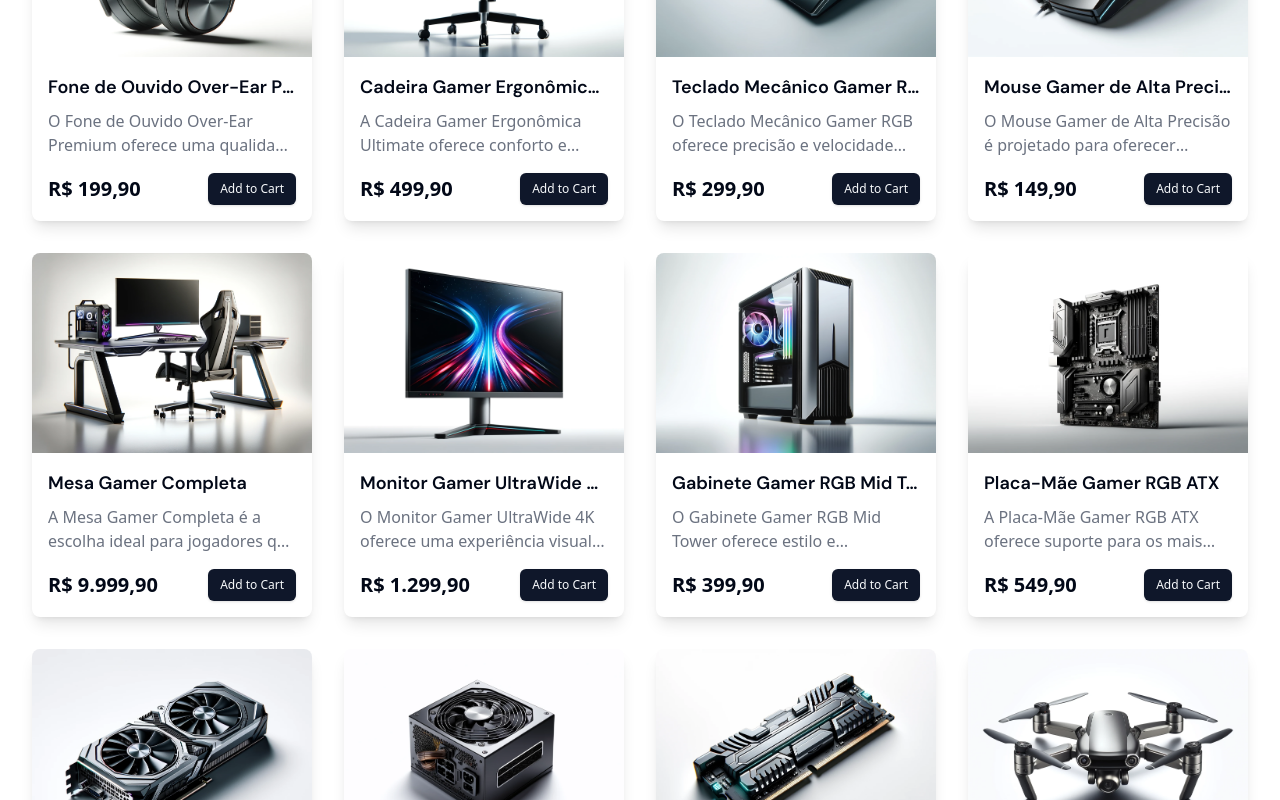
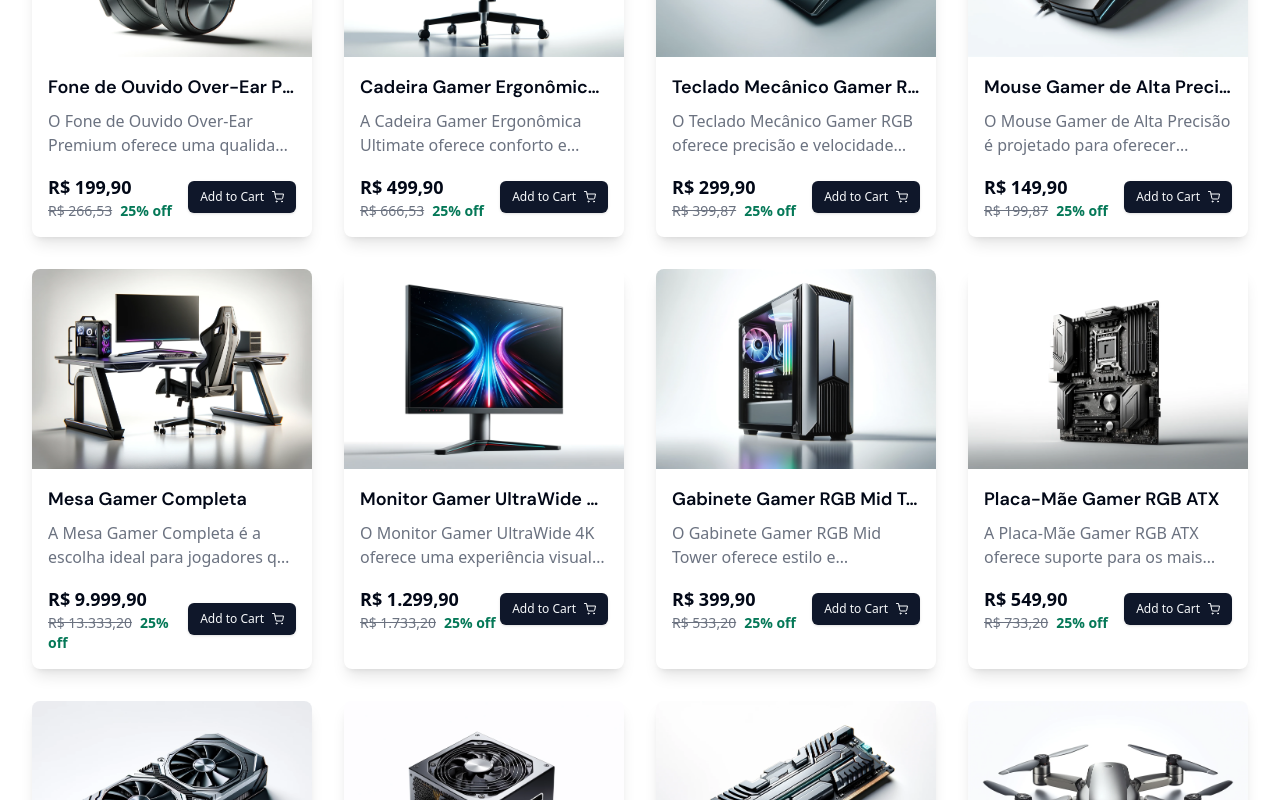
Before and after one commit to ViitorAugusto/Catalog-Uniasselvi, a Next.js app: page / in a window 1280 px wide. Shown: the part 2000-2800 px from the top of the page. Built offline with nearby package versions, Linux system fonts and the light colour scheme; data requests are answered from the project's data file.

Commit message:
feature details

```diff
--- a/package.json
+++ b/package.json
@@ -27,6 +27,7 @@
     "react": "^18",
     "react-dom": "^18",
     "react-hook-form": "^7.51.4",
+    "react-icons": "^5.2.1",
     "tailwind-merge": "^2.3.0",
     "tailwindcss-animate": "^1.0.7",
     "zod": "^3.23.8"
--- a/src/app/(home)/products/[id]/page.tsx
+++ b/src/app/(home)/products/[id]/page.tsx
@@ -10,7 +10,6 @@ interface Props {
 }
 
 const DetailsProductsPage = async ({ params }: Props) => {
-  try {
   const product = await getProductById(Number(params.id));
   return (
     <>
@@ -21,13 +20,10 @@ const DetailsProductsPage = async ({ params }: Props) => {
         price={product.price}
         img={product.image}
         images={product.images}
+
       />
     </>
   );
-  } catch (error) {
-    console.error("Error fetching product:", error);
-    return <div>Failed to load product details. Please try again later.</div>;
-  }
 };
 
 export default DetailsProductsPage;
--- a/src/app/(home)/products/_components/details-producsts.tsx
+++ b/src/app/(home)/products/_components/details-producsts.tsx
@@ -10,7 +10,9 @@ import {
   Select,
 } from "@/components/ui/select";
 import Image from "next/image";
-
+import { HeartFilledIcon } from "@radix-ui/react-icons";
+import { FaRegHeart } from "react-icons/fa";
+import { FiShoppingCart } from "react-icons/fi";
 interface DetailsProducstsProps {
   title: string;
   description: string;
@@ -28,7 +30,12 @@ export default function DetailsProducsts({
   img,
   images,
 }: DetailsProducstsProps) {
-     const placeholder = "/placeholder.svg";
+  const defaultImage = "/placeholder.svg";
+  const pixDiscount = 25; // 19% de desconto
+  const installmentDiscount = 15; // 15% de desconto
+  const originalPrice = price / (1 - pixDiscount / 100);
+  const installmentPrice = price / (1 - installmentDiscount / 100);
+
   return (
     <div className="flex flex-col min-h-screen">
       <main className="flex-1">
@@ -53,7 +60,7 @@ export default function DetailsProducsts({
                   alt="Producto"
                   className="object-cover w-full rounded-lg"
                   height={200}
-                  src={images[0] || placeholder}
+                  src={images[0] || defaultImage}
                   style={{
                     aspectRatio: "200/200",
                     objectFit: "cover",
@@ -66,7 +73,7 @@ export default function DetailsProducsts({
                   alt="Producto"
                   className="object-cover w-full rounded-lg"
                   height={200}
-                  src={images[1] || placeholder}
+                  src={images[1] || defaultImage}
                   style={{
                     aspectRatio: "200/200",
                     objectFit: "cover",
@@ -79,7 +86,7 @@ export default function DetailsProducsts({
                   alt="Producto"
                   className="object-cover w-full rounded-lg"
                   height={200}
-                  src={images[2] || placeholder}
+                  src={images[2] || defaultImage}
                   style={{
                     aspectRatio: "200/200",
                     objectFit: "cover",
@@ -102,7 +109,7 @@ export default function DetailsProducsts({
               </p>
 
               <div className="mt-8 grid gap-4">
-                <div className="grid gap-2">
+                {/* <div className="grid gap-2">
                   <Label className="text-base" htmlFor="color">
                     Color
                   </Label>
@@ -133,8 +140,8 @@ export default function DetailsProducsts({
                       Rosa
                     </Label>
                   </RadioGroup>
-                </div>
-                <div className="grid gap-2">
+                </div> */}
+                {/* <div className="grid gap-2">
                   <Label className="text-base" htmlFor="talla">
                     Talla
                   </Label>
@@ -176,10 +183,10 @@ export default function DetailsProducsts({
                       XL
                     </Label>
                   </RadioGroup>
-                </div>
+                </div> */}
                 <div className="grid gap-2">
                   <Label className="text-base" htmlFor="cantidad">
-                    Cantidad
+                    Quantidade
                   </Label>
                   <Select defaultValue="1">
                     <SelectTrigger className="w-24">
@@ -195,23 +202,46 @@ export default function DetailsProducsts({
                   </Select>
                 </div>
                 <div className="flex flex-col gap-2 lg:flex-row">
-                  <Button size="lg">Agregar al Carrito</Button>
+                  <Button size="lg">
+                    Adicionar ao carrinho <FiShoppingCart className="ml-2" />
+                  </Button>
                   <Button size="lg" variant="outline">
-                    AQUI TEM UM ICON Agregar a Favoritos
+                    Salvar como favoritos <FaRegHeart className="ml-2" />
                   </Button>
                 </div>
-                <div className="text-3xl font-bold ">
-                  {price.toLocaleString("pt-BR", {
-                    style: "currency",
-                    currency: "BRL",
-                  })}
-                  <span className="text-sm text-gray-500 dark:text-gray-400 ml-4">
-                    Em até 12x s/ juros de{" "}
-                    {(price / 12).toLocaleString("pt-BR", {
+                <div>
+                  <div className="text-3xl font-bold">
+                    {price.toLocaleString("pt-BR", {
                       style: "currency",
                       currency: "BRL",
-                    })}
-                  </span>
+                    })}{" "}
+                    <span className="line-through text-gray-500 dark:text-gray-400 text-lg">
+                      {originalPrice.toLocaleString("pt-BR", {
+                        style: "currency",
+                        currency: "BRL",
+                      })}
+                    </span>{" "}
+                    <span className="text-emerald-700 text-base">
+                      {pixDiscount}% off
+                    </span>
+                  </div>
+                  <div className="text-base text-gray-500 dark:text-gray-400">
+                    ou{" "}
+                    {installmentPrice.toLocaleString("pt-BR", {
+                      style: "currency",
+                      currency: "BRL",
+                    })}{" "}
+                    em até 12x s/ juros de{" "}
+                    <span className=" text-gray-500 dark:text-gray-400 text-lg font-bold">
+                      {(installmentPrice / 12).toLocaleString("pt-BR", {
+                        style: "currency",
+                        currency: "BRL",
+                      })}{" "}
+                    </span>
+                    <span className="text-emerald-700 text-base font-bold">
+                      {installmentDiscount}% off
+                    </span>
+                  </div>
                 </div>
               </div>
             </div>
--- a/src/components/home/catalog-info-products.tsx
+++ b/src/components/home/catalog-info-products.tsx
@@ -1,6 +1,7 @@
 import { Button } from "@/components/ui/button";
 import Image from "next/image";
 import Link from "next/link";
+import { FiShoppingCart } from "react-icons/fi";
 
 interface CatalogInfoProductsProps {
   title: string;
@@ -17,11 +18,14 @@ export const CatalogInfoProducts = ({
   title,
   id,
 }: CatalogInfoProductsProps) => {
+  const pixDiscount = 25;
+  const originalPrice = price / (1 - pixDiscount / 100);
   return (
-    <div className="bg-white dark:bg-gray-950 rounded-lg overflow-hidden shadow-lg
+    <div
+      className="bg-white dark:bg-gray-950 rounded-lg overflow-hidden shadow-lg
       transition duration-300 ease-in-out transform hover:-translate-y-1 hover:scale-105
-    ">
-      <Link href={`/products/${id}`} >
+    "
+    >
       <Image
         alt={title}
         className="w-full h-[200px] object-cover"
@@ -36,23 +40,39 @@ export const CatalogInfoProducts = ({
         quality={70}
       />
       <div className="p-4">
-          <h3 className="text-lg font-semibold font-dm_sans truncate">
+        <Link href={`/products/${id}`} >
+          <h3 className="text-lg font-semibold font-dm_sans truncate hover:underline ">
             {title}
           </h3>
           <p className="text-gray-500 dark:text-gray-400 mt-2 truncate-2-lines h-12 ">
             {description}
           </p>
+        </Link>
         <div className="flex justify-between items-center mt-4">
-            <p className="text-xl font-bold ">
+          <div>
+            <p className="text-lg font-bold">
               {price.toLocaleString("pt-BR", {
                 style: "currency",
                 currency: "BRL",
               })}
             </p>
-            <Button size="sm">Add to Cart</Button>
+            <div className="text-sm text-gray-500 dark:text-gray-400">
+              <span className="line-through">
+                {originalPrice.toLocaleString("pt-BR", {
+                  style: "currency",
+                  currency: "BRL",
+                })}
+              </span>
+              <span className="text-emerald-700 ml-2 font-bold">
+                {pixDiscount}% off
+              </span>
             </div>
           </div>
-      </Link>
+          <Button size="sm">
+            Add to Cart <FiShoppingCart className="ml-2" />
+          </Button>
+        </div>
+      </div>
     </div>
   );
 };
--- a/src/components/home/catalog.tsx
+++ b/src/components/home/catalog.tsx
@@ -26,7 +26,10 @@ export default async function Catalog() {
             id={product.id}
           />
         ))}
+
+
       </div>
+      mostrar mais
     </section>
   );
 }
--- a/src/components/home/home.tsx
+++ b/src/components/home/home.tsx
@@ -1,5 +1,6 @@
 import CarouselHome from "./carousel";
 import Catalog from "./catalog";
+import ExploreCollections from "./explore-collections";
 import Hero from "./hero";
 import OneProducts from "./one-products";
 
@@ -8,6 +9,7 @@ export const HomeComponent = () => {
     <div>
       <Hero />
       <Catalog />
+      <ExploreCollections />
       <CarouselHome />
       <OneProducts />
     </div>
```
Also changed, not shown: server.json (+11 -0 lines), 1 other file (tests, documents, lock files or other folders). Lines whose indentation alone changed are shown as unchanged.
